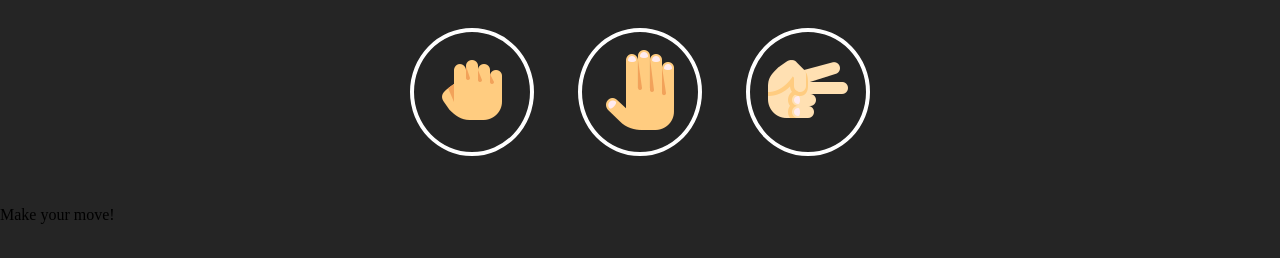
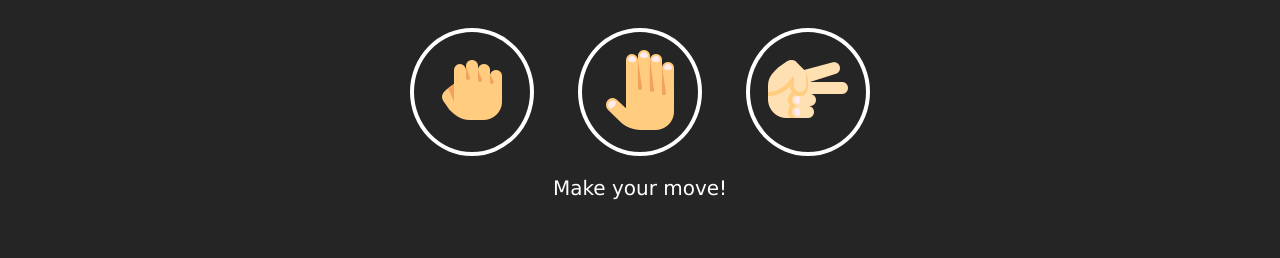
Before and after one commit to mickmccann/rock_paper_scissors, a plain HTML site: page index.html in a window 1280 px wide. Shown: the part 276-534 px from the top of the page. Drawn offline with Linux system fonts and the light colour scheme.

Commit message:
Finished styling the Action message.

```diff
--- a/styles.css
+++ b/styles.css
@@ -67,7 +67,7 @@ header > h1 {
 
 /* Choices */
 .choices {
-    margin: 50px 0;
+    margin-top: 50px;
     text-align: center;
 }
 
@@ -84,3 +84,12 @@ header > h1 {
     cursor: pointer;
     background-color: cyan;
 }
+
+/* Action message */
+#action-message {
+    text-align: center;
+    color: white;
+    font-family: Verdana, Geneva, Tahoma, sans-serif;
+    font-size: 20px;
+    margin-top: 20px;
+}
```
